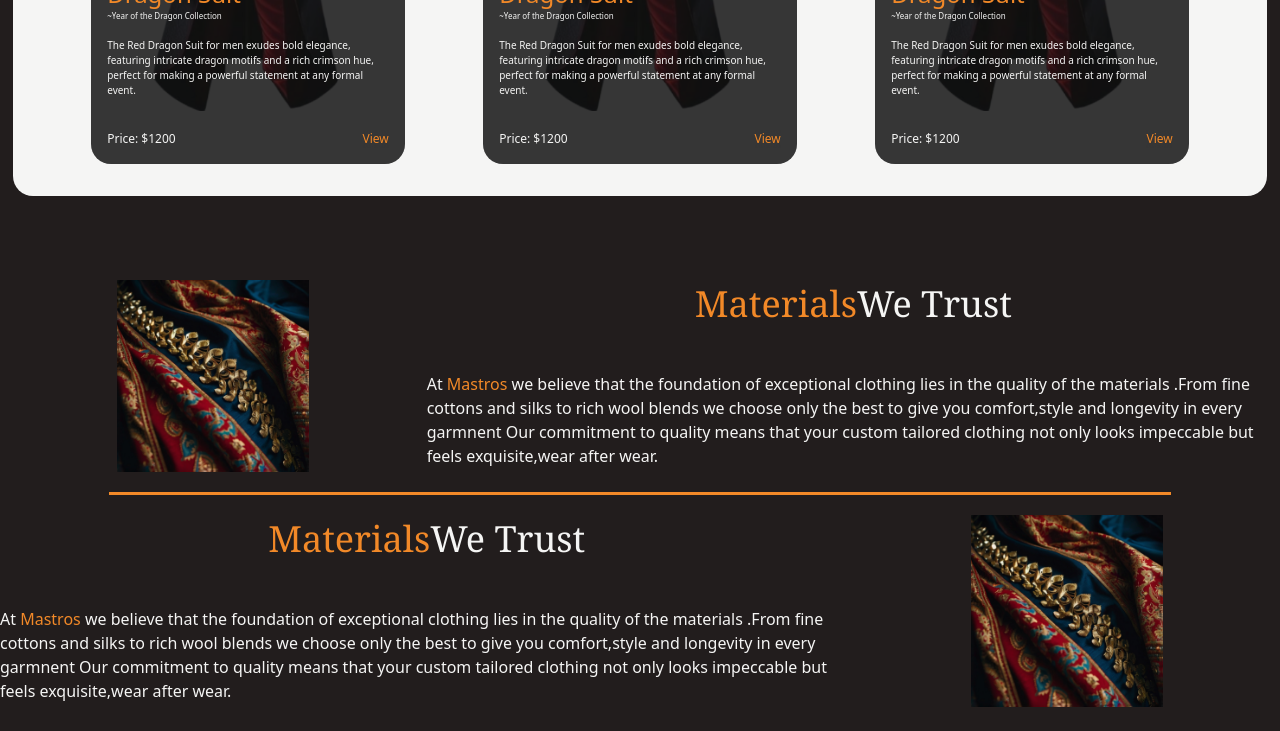
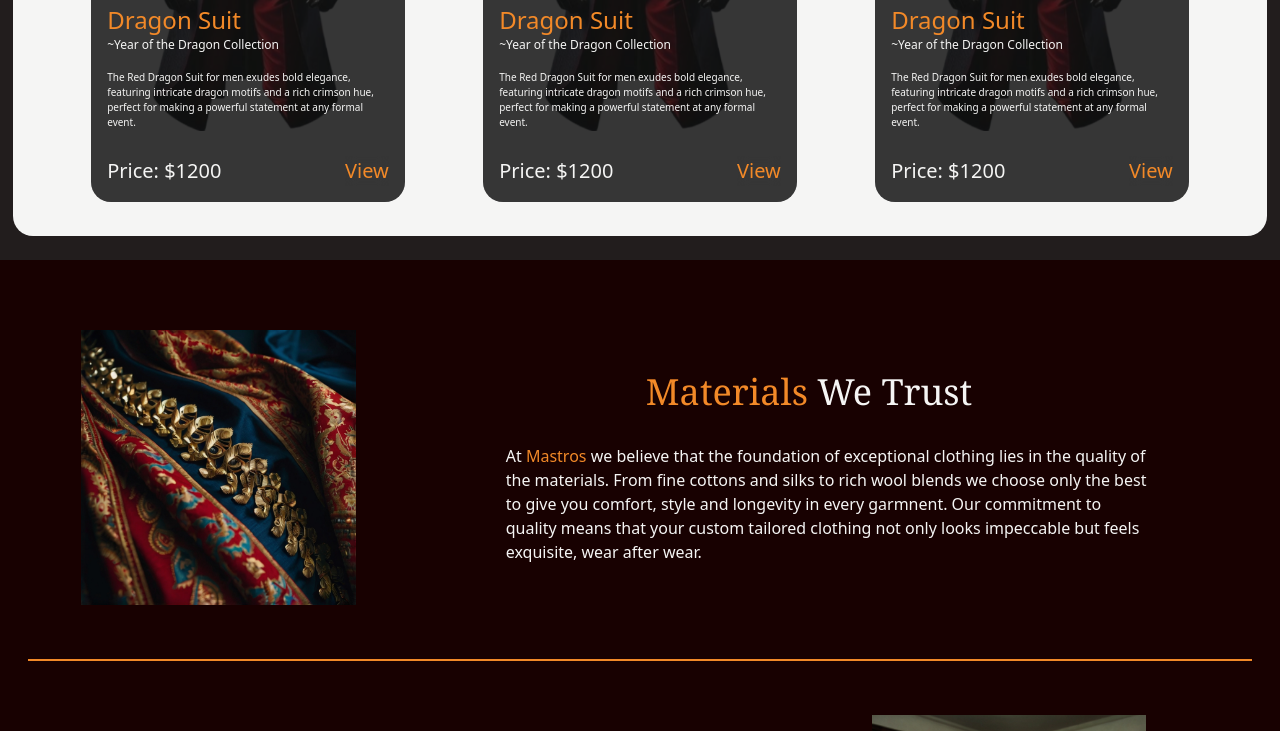
Before and after one commit to gbejoy/Masters_of_tailoring, a React (Vite) app in the folder vite-project/: page / in a window 1280 px wide. Shown: the part 2940-3671 px from the top of the page. Built offline with nearby package versions, Linux system fonts and the light colour scheme; a web font is replaced by a local one.

Commit message:
Materials and styles changed

```diff
--- a/vite-project/src/Components/Collections.jsx
+++ b/vite-project/src/Components/Collections.jsx
@@ -12,8 +12,8 @@ export default function Collections()
                 <img src="./decoration.png" />
             </div>
 
-            <div className="bg-stone-100 w-[98%] h-[80%] mx-auto rounded-[20px] relative">
-                <div className="h-full w-full flex flex-col lg:flex-row items-center justify-evenly">
+            <div className="bg-stone-100 w-[98%] h-[85%] mx-auto rounded-[20px] relative">
+                <div className="h-full w-full flex flex-col xl:flex-row items-center justify-evenly">
                     <ProductCard />
                     <ProductCard />
                     <ProductCard />
--- a/vite-project/src/Components/Masterpieces.jsx
+++ b/vite-project/src/Components/Masterpieces.jsx
@@ -13,7 +13,7 @@ export default function Masterpieces()
             </div>
 
             <div className="bg-[#221D1D] w-[98%] h-[85%] mx-auto rounded-[20px] relative">
-                <div className="h-full w-full flex flex-col lg:flex-row items-center justify-evenly">
+                <div className="h-full w-full flex flex-col xl:flex-row items-center justify-evenly">
                     <ProductCard />
                     <ProductCard />
                     <ProductCard />
--- a/vite-project/src/Components/Materials.jsx
+++ b/vite-project/src/Components/Materials.jsx
@@ -1,64 +1,43 @@
-import Mat from '../assets/Leonardo_cloth-material.jpg';
+import Cloth_material from '../assets/Leonardo_cloth-material.jpg';
+import Tailor from "../assets/Tailor-last.jpg"
+
 function Materials(){
     return (
-        <section id="materialspage" className="bg-[#221D1D] h-svh w-full">
-            <div className='flex flex-col'>
-
-                <div className="flex flex-row h-1/2 w-full items-center justify-between py-[1.25rem] ">
-                    <div className=' w-1/3 h-[12rem] flex items-center justify-center'>
-                        <img className='w-full h-full object-contain'src={ Mat }/>
-
+        <section id="materialspage" className="bg-[#180101] h-screen w-full">
+            <div className='h-full w-full flex flex-col p-4 items-center justify-center'>
+                <div className="h-[50%] w-full flex flex-col md:flex-row items-start md:items-center py-[1.25rem] gap-8">
+                    <div className='w-full md:w-[40%] h-[30%] md:h-[75%] xl:h-[80%] flex justify-between items-center pl-2 md:pl-8 border-b-2 border-stone-100 md:border-none pb-2 md:pb-0'>
+                        <img className='w-[6rem] h-[5rem] md:w-[80%] md:h-full object-contain' src={ Cloth_material }/>
+                        <h3 className="md:hidden w-full font-serif text-center font-medium text-xl md:text-3xl lg:text-4xl capitalize text-stone-100"><span className="text-[#F28928]">Materials</span> we trust</h3>
                     </div>
 
-
-                    <div className='flex flex-col items-center w-2/3 gap-12'>
-                        <h3 className="font-serif font-medium text-2xl md:text-3xl lg:text-4xl text-stone-100"><span className="text-[#F28928]">Materials</span>We Trust </h3>
-                        <p className='text-stone-100'>
-                            At <span className="text-[#F28928]">Mastros</span> we believe that the foundation of exceptional clothing lies in the quality of the
-                             materials .From fine cottons and silks to rich wool blends we choose only the best to give you
-                             comfort,style and longevity in every garmnent Our commitment to quality means that your
-                             custom tailored clothing not only looks impeccable but feels exquisite,wear after wear.
+                    <div className='flex flex-col justify-center md:items-start w-full md:w-2/3 md:gap-8 pl-2 md:pl-0 h-[70%]'>
+                        <h3 className="hidden md:block w-[80%] font-serif text-center font-medium text-2xl md:text-4xl capitalize text-stone-100"><span className="text-[#F28928]">Materials</span> we trust</h3>
+                        <p className='text-stone-100 w-full md:w-[85%] text-[14px] md:text-[1rem]'>
+                            At <span className="text-[#F28928]">Mastros</span> we believe that the foundation of exceptional clothing lies in the quality of the materials. From fine cottons and silks to rich wool blends we choose only the best to give you comfort, style and longevity in every garmnent. Our commitment to quality means that your
+                            custom tailored clothing not only looks impeccable but feels exquisite, wear after wear.
                         </p>
                     </div>
                 </div>
-                <div className='w-[83%] h-[3px] bg-[#F28928] mx-auto'>
+
+                <div className='w-[98%] bg-[#F28928] mx-auto py-[1px]'>
 
                 </div>
 
 
-                <div className="flex flex-row h-1/2 w-full items-center justify-between py-[1.25rem] ">
-
-                    <div className='flex flex-col items-center w-2/3 gap-12'>
-                        <h3 className="font-serif font-medium text-2xl md:text-3xl lg:text-4xl text-stone-100"><span className="text-[#F28928]">Materials</span>We Trust </h3>
-                        <p className='text-stone-100'>
-                            At <span className="text-[#F28928]">Mastros</span> we believe that the foundation of exceptional clothing lies in the quality of the
-                             materials .From fine cottons and silks to rich wool blends we choose only the best to give you
-                             comfort,style and longevity in every garmnent Our commitment to quality means that your
-                             custom tailored clothing not only looks impeccable but feels exquisite,wear after wear.
+                <div className="h-[50%] w-full flex flex-col md:flex-row items-start md:items-center py-[1.25rem] gap-8">
+                    <div className='flex flex-col justify-center md:items-start w-full md:w-2/3 md:gap-8 order-2 md:order-1 md:pl-8'>
+                        <h3 className="w-[85%] text-center hidden md:block font-serif font-medium text-2xl md:text-4xl text-stone-100 capitalize"><span className="text-[#F28928]">Artisans</span> Behind Every Stitch</h3>
+                        <p className='text-stone-100 w-full md:w-[85%] text-[14px] md:text-[1rem]'>
+                            At <span className="text-[#F28928]">Mastros</span> our tailors are more than craftsmen—they are true artists, dedicated to creating garments that reflect both tradition and innovation. Each stitch they sew tells a story of mastery, precision, and passion. With decades of experience and an unwavering commitment to excellence, our tailors bring your vision to life, transforming fine fabrics into wearable works of art.
                         </p>
                     </div>
-                    <div className=' w-1/3 h-[12rem] flex items-center justify-center'>
-                        <img className='w-full h-full object-contain'src={ Mat }/>
-
+                    <div className='w-full md:w-[40%] h-[30%] md:h-[75%] xl:h-[80%] flex justify-between items-center pl-2 md:pl-8 order-1 md:order-2 border-b-2 border-stone-100 md:border-none pb-2 md:pb-0'>
+                        <img className='w-[6rem] h-[5rem] md:w-[80%] md:h-full object-contain' src={ Tailor }/>
+                        <h3 className="md:hidden w-full font-serif text-center font-medium text-lg md:text-3xl lg:text-4xl capitalize text-stone-100"><span className="text-[#F28928]">Artisans</span> Behind Every Stitch</h3>
                     </div>
-
                 </div>
-
-
-
-                <div className=''>
-
-
-
-                </div>
-
-
-
-
-
-
             </div>
-
         </section>
     )
 }
--- a/vite-project/src/Components/ProductCard.jsx
+++ b/vite-project/src/Components/ProductCard.jsx
@@ -2,19 +2,19 @@ import Suit1 from "../assets/Dragon-suit.png"
 
 export default function ProductCard()
 {
-    const cardStyles = "h-[30%] w-[90%] lg:h-[90%] lg:w-[25%] bg-[#B7B7B7] rounded-[10px] lg:rounded-[20px] relative";
+    const cardStyles = "h-[30%] w-[90%] xl:h-[90%] xl:w-[25%] bg-[#B7B7B7] rounded-[10px] xl:rounded-[20px] relative";
     return (
         <div className={cardStyles}>
-            <img src={Suit1} className='lg:w-full h-full w-[40%] object-contain rounded-[20px]' />
-            <div className='flex flex-col justify-between absolute top-[0] left-[40%] lg:left-0 lg:top-[65%] bg-[#131313c7] text-stone-100 lg:w-full lg:h-[35%] h-full w-[60%] rounded-r-[10px] lg:rounded-b-[20px] lg:rounded-t-[10px] p-4'>
+            <img src={Suit1} className='xl:w-full h-full w-[40%] object-contain rounded-[20px]' />
+            <div className='flex flex-col justify-between absolute top-[0] left-[40%] xl:left-0 xl:top-[65%] bg-[#131313c7] text-stone-100 xl:w-full xl:h-[35%] h-full w-[60%] rounded-r-[10px] xl:rounded-b-[20px] xl:rounded-t-[10px] p-4'>
                 <div>
                     <h1 className='text-2xl text-[#F28928]'>Dragon Suit</h1>
-                    <p className='text-[0.5rem] pb-4'>~Year of the Dragon Collection </p>
-                    <p className='text-[0.5rem] lg:text-[10px] pb-2'>The Red Dragon Suit for men exudes bold elegance, featuring intricate dragon motifs and a rich crimson hue, perfect for making a powerful statement at any formal event.</p>
+                    <p className='text-[0.5rem] lg:text-[0.75rem] pb-4'>~Year of the Dragon Collection </p>
+                    <p className='text-[0.5rem] lg:text-[1rem] xl:text-[10px] pb-2'>The Red Dragon Suit for men exudes bold elegance, featuring intricate dragon motifs and a rich crimson hue, perfect for making a powerful statement at any formal event.</p>
                 </div>
                 <div className='flex justify-between'>
-                    <h2 className='text-[0.75rem]'>Price: $1200</h2>
-                    <button className='text-[#F28928] backdrop-blur-[6px] hover:text-stone-100 text-[0.75rem]'>View</button>
+                    <h2 className='text-[1rem] lg:text-[1.25rem]'>Price: $1200</h2>
+                    <button className='text-[#F28928] backdrop-blur-[6px] hover:text-stone-100 text-[1rem] lg:text-[1.25rem]'>View</button>
                 </div>
             </div>
         </div>
--- a/vite-project/src/Components/Site.jsx
+++ b/vite-project/src/Components/Site.jsx
@@ -3,7 +3,6 @@ import About from "./About.jsx";
 import Masterpieces from "./Masterpieces.jsx";
 import Collections from "./Collections.jsx";
 import Materials from "./materials.jsx";
-
 
 function Site({ isSignedIn })
 {
```
